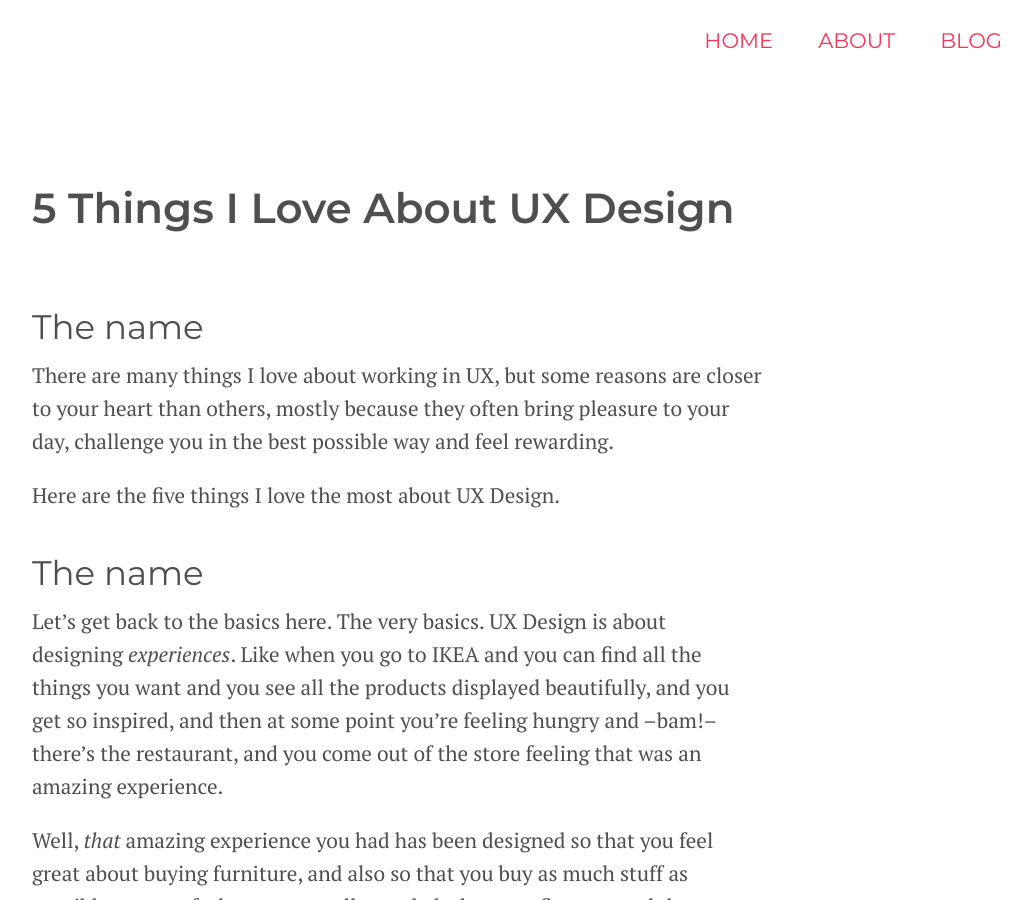
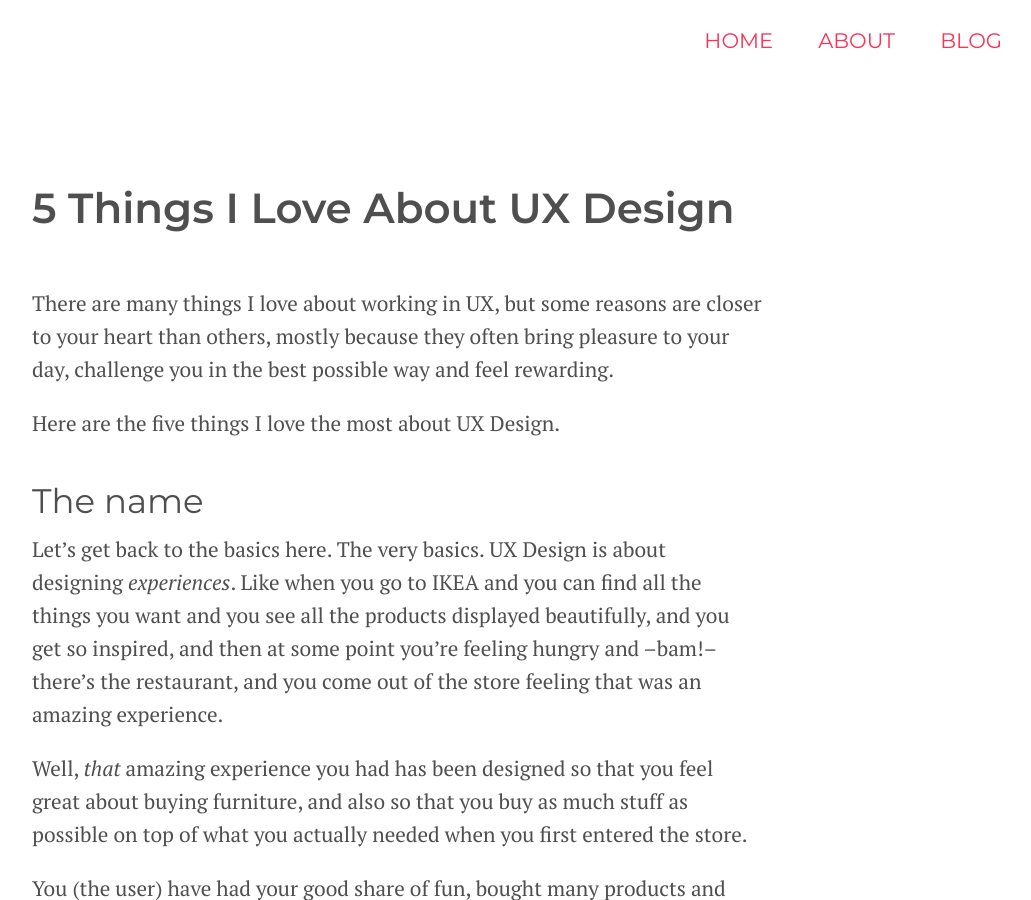
Before and after one commit to irenealgi/irenealegre.com, a Jekyll site: the page built from _posts/2018-01-17-5-things-i-love-about-ux-design.md, in a window 1280 px wide and 900 px high. Shown: the whole window, without its empty margins (243-1274 px from the left). Built offline with Jekyll 4.4.1, drawn with Linux system fonts in a browser that asks for light colours.

Commit message:
double name
Former-commit-id: ef6ccf931289760782daa18ac77544fdcb27e146

```diff
--- a/_posts/2018-01-17-5-things-i-love-about-ux-design.md
+++ b/_posts/2018-01-17-5-things-i-love-about-ux-design.md
@@ -3,7 +3,7 @@ layout: post
 title: "5 Things I Love About UX Design"
 ---
 
-## The name
+
 
 There are many things I love about working in UX, but some reasons are closer to your heart than others, mostly because they often bring pleasure to your day, challenge you in the best possible way and feel rewarding.
 
```
